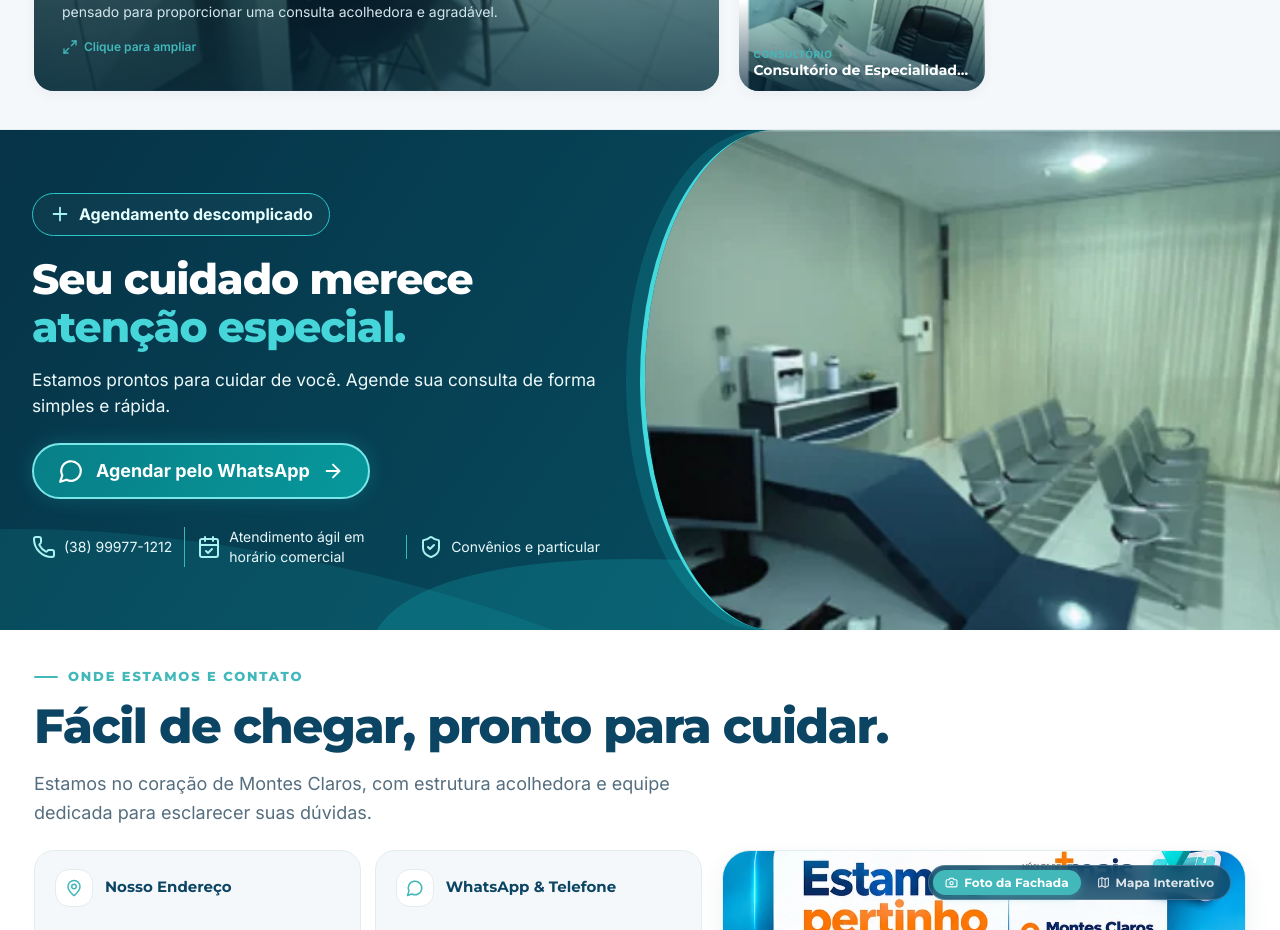
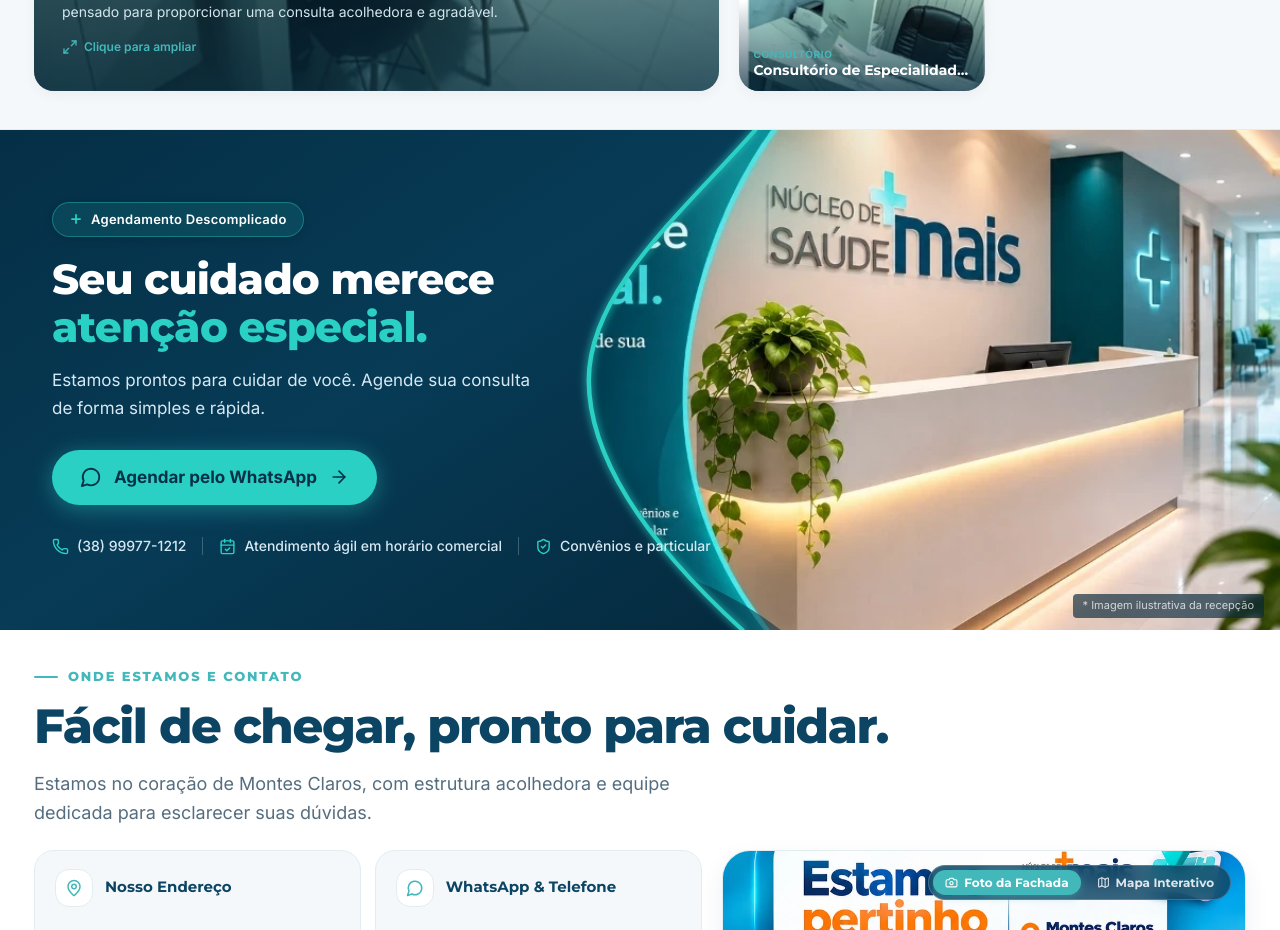
Before and after one commit to Karenfernandes20/nucleo-saude-mais, a Next.js app: page / in a window 1280 px wide. Shown: the part 4860-5790 px from the top of the page. Built offline with nearby package versions, Linux system fonts and the light colour scheme.

Commit message:
feat(cta): redesenhar secao de agendamento fiel a referencia com fotografia da recepcao, curva svg e contorno turquesa brilhante

```diff
--- a/src/components/appointment-cta.module.css
+++ b/src/components/appointment-cta.module.css
@@ -1,20 +1,363 @@
-.section{position:relative;isolation:isolate;display:grid;grid-template-columns:minmax(0,1fr) minmax(0,1fr);min-height:500px;overflow:hidden;background:linear-gradient(125deg,#063347,#07576a);color:white}
-.section::before,.section::after{content:"";position:absolute;pointer-events:none;z-index:-1;border-radius:50%;background:#16b9bf;opacity:.14;width:85%;height:340px;left:-20%;bottom:-270px;transform:rotate(12deg)}
-.section::after{left:28%;bottom:-300px;opacity:.22}
-.content{min-width:0;align-self:center;padding:36px 24px 36px max(32px,calc((100vw - 1320px)/2));animation:enter .65s ease both}
-.kicker{display:inline-flex;align-items:center;gap:8px;border:1px solid #29c7ca;border-radius:999px;padding:8px 16px;color:#e5ffff;font-weight:700;margin-bottom:20px;background:#ffffff08}
-.kicker svg,.meta svg{flex-shrink:0;color:#a8f3f2}
-.content h2{font-size:clamp(42px,3.3vw,52px);line-height:1.12;color:white;margin:0 0 16px;font-weight:800;letter-spacing:-.025em}
-.content h2 span{display:block;color:#46d6d9}
-.content p{font-size:clamp(16px,1.35vw,20px);line-height:1.5;color:#edf9fa;margin:0 0 24px;max-width:590px}
-.button{display:inline-flex;align-items:center;justify-content:center;gap:12px;max-width:100%;min-height:56px;padding:12px 24px;border:2px solid #79e7e8;border-radius:999px;background:linear-gradient(110deg,#087f87,#07989c);color:white;font-size:clamp(16px,1.4vw,20px);font-weight:700;text-align:center;box-shadow:0 0 20px #22d3d533;transition:box-shadow .25s,transform .25s}
-.button svg{flex-shrink:0}.button:hover{transform:translateY(-2px);box-shadow:0 0 26px #22d3d577}.button:focus-visible{outline:3px solid white;outline-offset:4px}
-.meta{display:flex;align-items:center;gap:12px;margin-top:28px;font-size:14px;line-height:1.4;color:#e9f9fa}
-.meta>div{display:flex;align-items:center;gap:8px;min-width:0;flex:1}.meta>div:first-child{flex:0 0 auto}.meta>div+div{border-left:1px solid #35b9bd;padding-left:12px}
-.photo{position:relative;min-width:0;overflow:hidden;min-height:500px;border-left:5px solid #43dadd;border-radius:42% 0 0 42% / 100% 0 0 100%;background:#0a6574;box-shadow:-14px 0 0 #19b8bd30}
-.image{object-fit:cover;object-position:center}
-@keyframes enter{from{opacity:0;transform:translateY(12px)}to{opacity:1;transform:translateY(0)}}
-@media(max-width:1200px){.meta{flex-wrap:wrap}.meta>div{flex:0 1 auto}.content h2{font-size:42px}}
-@media(max-width:900px){.section{grid-template-columns:minmax(0,1fr)}.content{padding:36px 24px}.content h2{font-size:clamp(32px,5.5vw,44px)}.photo{min-height:0;height:clamp(240px,55vw,400px);border-left:0;border-top:4px solid #43dadd;border-radius:50% 50% 0 0 / 15% 15% 0 0;box-shadow:0 -10px 0 #19b8bd30}.meta{gap:12px}}
-@media(max-width:480px){.content{padding:30px 18px}.button{width:100%;padding:12px 14px;gap:8px}.meta{display:grid;grid-template-columns:minmax(0,1fr);gap:12px}.meta>div+div{border-left:0;padding-left:0}.kicker{font-size:14px}.content p{font-size:16px}}
-@media(prefers-reduced-motion:reduce){.content{animation:none}.button{transition:none}.button:hover{transform:none}}
+/* ==========================================================================
+   APPOINTMENT CTA SECTION (CURVED RECEPÇÃO BANNER)
+   ========================================================================== */
+
+.section {
+  position: relative;
+  width: 100%;
+  min-height: 500px;
+  max-height: 520px;
+  height: 500px;
+  overflow: hidden;
+  background: linear-gradient(135deg, #052F46 0%, #073B56 50%, #052A3E 100%);
+  color: #FFFFFF;
+  display: flex;
+  align-items: center;
+}
+
+/* Right Column: Reception Photo */
+.photoWrapper {
+  position: absolute;
+  top: 0;
+  bottom: 0;
+  right: 0;
+  width: 55%;
+  height: 100%;
+  z-index: 1;
+  overflow: hidden;
+}
+
+.photoImage {
+  object-fit: cover;
+  object-position: right center;
+}
+
+.disclaimer {
+  position: absolute;
+  bottom: 12px;
+  right: 16px;
+  z-index: 5;
+  font-size: 0.6875rem;
+  color: rgba(255, 255, 255, 0.75);
+  background: rgba(5, 38, 56, 0.65);
+  backdrop-filter: blur(4px);
+  padding: 3px 10px;
+  border-radius: 4px;
+  pointer-events: none;
+}
+
+/* Desktop S-Curve SVG Overlay */
+.desktopCurveContainer {
+  position: absolute;
+  inset: 0;
+  width: 100%;
+  height: 100%;
+  z-index: 2;
+  pointer-events: none;
+}
+
+.desktopCurveSvg {
+  width: 100%;
+  height: 100%;
+  display: block;
+}
+
+/* Content Container (Left Column) */
+.contentContainer {
+  position: relative;
+  z-index: 3;
+  width: 100%;
+  max-width: 1240px;
+  margin: 0 auto;
+  padding: 0 32px;
+  height: 100%;
+  display: flex;
+  align-items: center;
+}
+
+.contentBox {
+  max-width: 540px;
+  width: 48%;
+  text-align: left;
+  animation: enter 0.6s cubic-bezier(0.16, 1, 0.3, 1) both;
+}
+
+/* Kicker Badge */
+.kicker {
+  display: inline-flex;
+  align-items: center;
+  gap: 8px;
+  background: rgba(42, 208, 196, 0.12);
+  border: 1px solid rgba(42, 208, 196, 0.38);
+  border-radius: 9999px;
+  padding: 6px 16px;
+  font-size: 0.8125rem;
+  font-weight: 600;
+  letter-spacing: 0.02em;
+  color: #FFFFFF;
+  margin-bottom: 18px;
+  box-shadow: 0 2px 10px rgba(0, 0, 0, 0.15);
+}
+
+.kickerIcon {
+  color: #2AD0C4;
+  flex-shrink: 0;
+}
+
+/* Title */
+.title {
+  font-size: clamp(42px, 3.2vw, 50px);
+  font-weight: 800;
+  line-height: 1.15;
+  color: #FFFFFF;
+  letter-spacing: -0.02em;
+  margin: 0 0 16px;
+}
+
+.highlight {
+  color: #2AD0C4;
+  display: inline;
+}
+
+/* Description */
+.description {
+  font-size: 1.0625rem;
+  line-height: 1.6;
+  color: #D6E8F2;
+  margin: 0 0 28px;
+  max-width: 480px;
+}
+
+/* WhatsApp Button */
+.actionWrapper {
+  margin-bottom: 30px;
+}
+
+.button {
+  display: inline-flex;
+  align-items: center;
+  justify-content: center;
+  gap: 12px;
+  background: #2AD0C4;
+  color: #063148;
+  font-size: 1.0625rem;
+  font-weight: 700;
+  padding: 14px 28px;
+  border-radius: 9999px;
+  text-decoration: none;
+  box-shadow: 0 4px 22px rgba(42, 208, 196, 0.45);
+  transition: transform 0.25s ease, box-shadow 0.25s ease, background 0.25s ease;
+  animation: pulseGlow 3.5s ease-in-out infinite;
+  cursor: pointer;
+}
+
+.button:hover {
+  background: #24C2B7;
+  color: #042131;
+  transform: translateY(-2px);
+  box-shadow: 0 8px 32px rgba(42, 208, 196, 0.65);
+}
+
+.button:focus-visible {
+  outline: 3px solid #FFFFFF;
+  outline-offset: 4px;
+}
+
+.btnIcon {
+  flex-shrink: 0;
+}
+
+.btnArrow {
+  flex-shrink: 0;
+  transition: transform 0.25s ease;
+}
+
+.button:hover .btnArrow {
+  transform: translateX(5px);
+}
+
+/* 3 Horizontal Meta Points with Vertical Dividers */
+.metaStrip {
+  display: flex;
+  align-items: center;
+  gap: 0;
+  font-size: 0.875rem;
+  font-weight: 500;
+  color: #D6E8F2;
+  flex-wrap: nowrap;
+}
+
+.metaItem {
+  display: inline-flex;
+  align-items: center;
+  gap: 8px;
+  white-space: nowrap;
+}
+
+.metaIcon {
+  color: #2AD0C4;
+  flex-shrink: 0;
+}
+
+.divider {
+  display: inline-block;
+  width: 1px;
+  height: 18px;
+  background: rgba(255, 255, 255, 0.22);
+  margin: 0 16px;
+  flex-shrink: 0;
+}
+
+/* Mobile Curve (hidden on desktop) */
+.mobileCurveContainer {
+  display: none;
+}
+
+/* Animations */
+@keyframes enter {
+  from {
+    opacity: 0;
+    transform: translateY(14px);
+  }
+  to {
+    opacity: 1;
+    transform: translateY(0);
+  }
+}
+
+@keyframes pulseGlow {
+  0%, 100% {
+    box-shadow: 0 4px 22px rgba(42, 208, 196, 0.42);
+  }
+  50% {
+    box-shadow: 0 4px 30px rgba(42, 208, 196, 0.7);
+  }
+}
+
+/* ==========================================================================
+   RESPONSIVE (TABLET & MOBILE)
+   ========================================================================== */
+
+@media (max-width: 1140px) {
+  .title {
+    font-size: 42px;
+  }
+  .divider {
+    margin: 0 12px;
+  }
+  .metaStrip {
+    font-size: 0.8125rem;
+  }
+}
+
+@media (max-width: 991px) {
+  .section {
+    flex-direction: column;
+    height: auto;
+    min-height: auto;
+    max-height: none;
+    align-items: stretch;
+  }
+
+  .desktopCurveContainer {
+    display: none;
+  }
+
+  .contentContainer {
+    padding: 48px 24px 20px;
+    height: auto;
+  }
+
+  .contentBox {
+    max-width: 100%;
+    width: 100%;
+    text-align: left;
+  }
+
+  .title {
+    font-size: clamp(32px, 5.5vw, 42px);
+  }
+
+  .description {
+    max-width: 100%;
+  }
+
+  /* Horizontal curve divider between text and photo */
+  .mobileCurveContainer {
+    display: block;
+    position: relative;
+    width: 100%;
+    height: 38px;
+    margin-top: -1px;
+    margin-bottom: -1px;
+    z-index: 2;
+  }
+
+  .mobileCurveSvg {
+    width: 100%;
+    height: 100%;
+    display: block;
+  }
+
+  /* Photo below curve */
+  .photoWrapper {
+    position: relative;
+    top: auto;
+    bottom: auto;
+    right: auto;
+    width: 100%;
+    height: 280px;
+    min-height: 280px;
+  }
+
+  .photoImage {
+    object-position: 80% center;
+  }
+
+  .metaStrip {
+    flex-wrap: wrap;
+    gap: 12px;
+  }
+
+  .divider {
+    display: none;
+  }
+}
+
+@media (max-width: 480px) {
+  .contentContainer {
+    padding: 36px 18px 16px;
+  }
+
+  .button {
+    width: 100%;
+    padding: 13px 20px;
+  }
+
+  .photoWrapper {
+    height: 240px;
+    min-height: 240px;
+  }
+
+  .metaStrip {
+    display: grid;
+    grid-template-columns: 1fr;
+    gap: 10px;
+  }
+}
+
+@media (prefers-reduced-motion: reduce) {
+  .contentBox {
+    animation: none;
+  }
+  .button {
+    animation: none;
+    transition: none;
+  }
+  .button:hover {
+    transform: none;
+  }
+  .button:hover .btnArrow {
+    transform: none;
+  }
+}
--- a/src/components/appointment-cta.tsx
+++ b/src/components/appointment-cta.tsx
@@ -1,9 +1,9 @@
 'use client';
 
 import React from 'react';
+import Image from 'next/image';
 import { MessageCircle, ArrowRight, Phone, CalendarCheck, ShieldCheck, Plus } from 'lucide-react';
 import { clinic } from '@/data/clinic';
-import Image from 'next/image';
 import styles from './appointment-cta.module.css';
 
 export default function AppointmentCTA() {
@@ -12,22 +12,155 @@ export default function AppointmentCTA() {
   )}`;
 
   return (
-    <section className={styles.section} aria-label="Agendamento rápido">
-      <div className={styles.content}>
-        <div className={styles.kicker}><Plus size={22} aria-hidden="true"/> Agendamento descomplicado</div>
-        <h2>Seu cuidado merece <span>atenção especial.</span></h2>
-        <p>Estamos prontos para cuidar de você. Agende sua consulta de forma simples e rápida.</p>
-        <a href={whatsappHref} target="_blank" rel="noopener noreferrer" className={styles.button} aria-label="Agendar consulta pelo WhatsApp agora">
-          <MessageCircle size={26} aria-hidden="true"/><span>Agendar pelo WhatsApp</span><ArrowRight size={22} aria-hidden="true"/>
-        </a>
-        <div className={styles.meta}>
-          <div><Phone size={24} aria-hidden="true"/><span>{clinic.phoneDisplay}</span></div>
-          <div><CalendarCheck size={24} aria-hidden="true"/><span>Atendimento ágil em horário comercial</span></div>
-          <div><ShieldCheck size={24} aria-hidden="true"/><span>Convênios e particular</span></div>
+    <section className={styles.section} id="agendamento" aria-label="Agendamento rápido">
+      {/* Right Column: Reception Photo */}
+      <div className={styles.photoWrapper}>
+        <Image
+          src="/images/clinica/recepcao-agendamento.webp"
+          alt="Recepção moderna e acolhedora da clínica Núcleo de Saúde Mais"
+          fill
+          sizes="(max-width: 900px) 100vw, 55vw"
+          className={styles.photoImage}
+          priority
+        />
+        <span className={styles.disclaimer}>* Imagem ilustrativa da recepção</span>
+      </div>
+
+      {/* Desktop S-Curve SVG Overlay with Glowing Turquoise Contour Line */}
+      <div className={styles.desktopCurveContainer} aria-hidden="true">
+        <svg
+          className={styles.desktopCurveSvg}
+          viewBox="0 0 1000 500"
+          preserveAspectRatio="none"
+        >
+          <defs>
+            <linearGradient id="ctaTealBg" x1="0%" y1="0%" x2="100%" y2="100%">
+              <stop offset="0%" stopColor="#052F46" />
+              <stop offset="50%" stopColor="#073B56" />
+              <stop offset="100%" stopColor="#052A3E" />
+            </linearGradient>
+
+            <filter id="ctaGlowDesktop" x="-20%" y="-20%" width="140%" height="140%">
+              <feGaussianBlur stdDeviation="3.5" result="blur" />
+              <feComposite in="SourceGraphic" in2="blur" operator="over" />
+            </filter>
+
+            <radialGradient id="ctaAmbient" cx="50%" cy="50%" r="50%">
+              <stop offset="0%" stopColor="#2AD0C4" stopOpacity="0.25" />
+              <stop offset="100%" stopColor="#2AD0C4" stopOpacity="0" />
+            </radialGradient>
+          </defs>
+
+          {/* Secondary organic shadow wave at bottom */}
+          <path
+            d="M 0,500 L 610,500 C 550,440 450,400 370,415 C 260,430 150,480 0,500 Z"
+            fill="rgba(6, 42, 63, 0.55)"
+          />
+
+          {/* Soft ambient glow near the curve apex */}
+          <circle cx="580" cy="30" r="130" fill="url(#ctaAmbient)" />
+
+          {/* Main solid teal fill covering left column up to the curve */}
+          <path
+            d="M 0,0 L 590,0 C 535,80 460,160 460,250 C 460,340 520,430 580,500 L 0,500 Z"
+            fill="url(#ctaTealBg)"
+          />
+
+          {/* Glowing Turquoise Contour Stroke */}
+          <path
+            d="M 590,0 C 535,80 460,160 460,250 C 460,340 520,430 580,500"
+            fill="none"
+            stroke="#2AD0C4"
+            strokeWidth="3.5"
+            strokeLinecap="round"
+            filter="url(#ctaGlowDesktop)"
+          />
+        </svg>
+      </div>
+
+      {/* Left Column: Textual Content */}
+      <div className={styles.contentContainer}>
+        <div className={styles.contentBox}>
+          {/* Badge */}
+          <div className={styles.kicker}>
+            <Plus size={14} className={styles.kickerIcon} strokeWidth={3} />
+            <span>Agendamento Descomplicado</span>
+          </div>
+
+          {/* Title with highlighted turquoise text */}
+          <h2 className={styles.title}>
+            Seu cuidado merece <span className={styles.highlight}>atenção especial.</span>
+          </h2>
+
+          {/* Description */}
+          <p className={styles.description}>
+            Estamos prontos para cuidar de você. Agende sua consulta de forma simples e rápida.
+          </p>
+
+          {/* WhatsApp Button */}
+          <div className={styles.actionWrapper}>
+            <a
+              href={whatsappHref}
+              target="_blank"
+              rel="noopener noreferrer"
+              className={styles.button}
+              aria-label="Agendar consulta pelo WhatsApp"
+            >
+              <MessageCircle size={22} className={styles.btnIcon} />
+              <span>Agendar pelo WhatsApp</span>
+              <ArrowRight size={20} className={styles.btnArrow} />
+            </a>
+          </div>
+
+          {/* 3 Horizontal Meta Points with Vertical Dividers */}
+          <div className={styles.metaStrip}>
+            <div className={styles.metaItem}>
+              <Phone size={17} className={styles.metaIcon} />
+              <span>{clinic.phoneDisplay}</span>
+            </div>
+
+            <span className={styles.divider} aria-hidden="true" />
+
+            <div className={styles.metaItem}>
+              <CalendarCheck size={17} className={styles.metaIcon} />
+              <span>Atendimento ágil em horário comercial</span>
+            </div>
+
+            <span className={styles.divider} aria-hidden="true" />
+
+            <div className={styles.metaItem}>
+              <ShieldCheck size={17} className={styles.metaIcon} />
+              <span>Convênios e particular</span>
+            </div>
+          </div>
         </div>
       </div>
-      <div className={styles.photo}>
-        <Image src="/images/clinica/facility/estrutura_06_recepcao_balcao.webp" alt="Recepção da clínica Núcleo de Saúde Mais" fill sizes="(max-width: 900px) 100vw, 50vw" className={styles.image}/>
+
+      {/* Mobile Curve Transition (visible on screens <= 900px) */}
+      <div className={styles.mobileCurveContainer} aria-hidden="true">
+        <svg
+          className={styles.mobileCurveSvg}
+          viewBox="0 0 1000 60"
+          preserveAspectRatio="none"
+        >
+          <defs>
+            <filter id="ctaGlowMobile" x="-20%" y="-20%" width="140%" height="140%">
+              <feGaussianBlur stdDeviation="3" result="blur" />
+              <feComposite in="SourceGraphic" in2="blur" operator="over" />
+            </filter>
+          </defs>
+          <path
+            d="M 0,0 L 1000,0 L 1000,20 Q 500,58 0,20 Z"
+            fill="#052F46"
+          />
+          <path
+            d="M 0,20 Q 500,58 1000,20"
+            fill="none"
+            stroke="#2AD0C4"
+            strokeWidth="3.5"
+            filter="url(#ctaGlowMobile)"
+          />
+        </svg>
       </div>
     </section>
   );
```
Also changed, not shown: public/images/clinica/recepcao-agendamento.webp (added).
